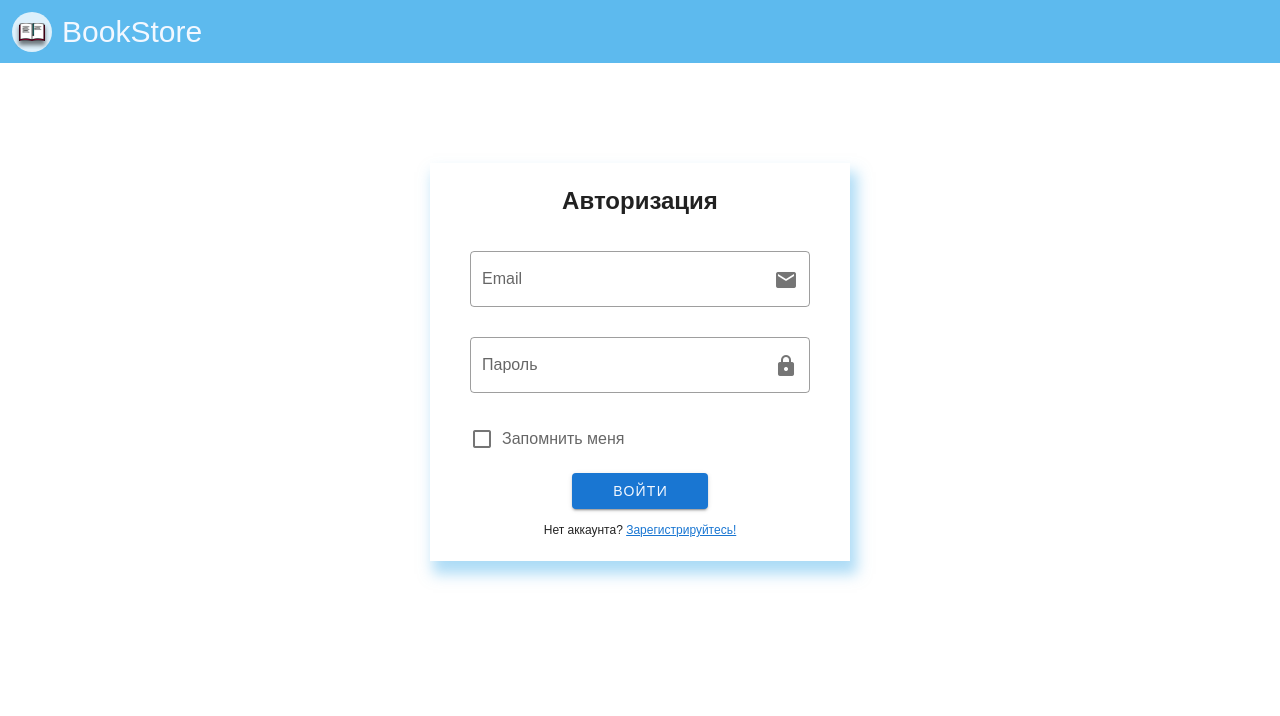
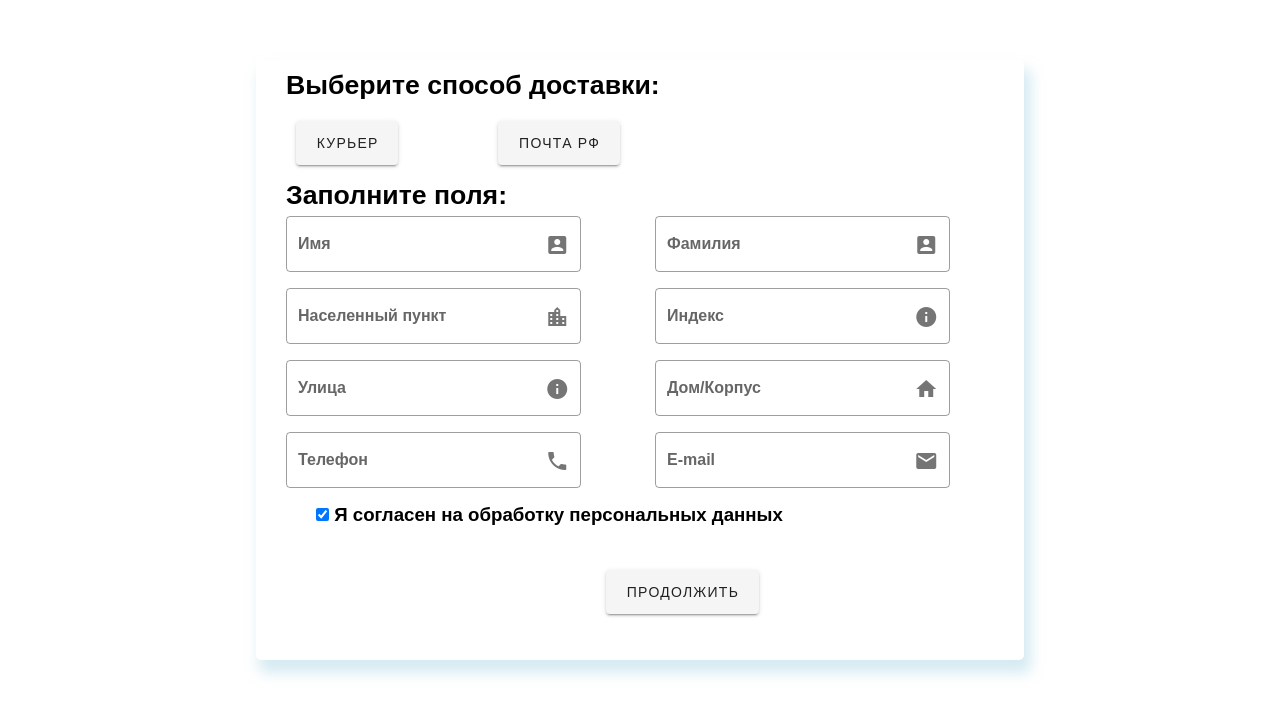
Before and after one commit to feelthemoon/book-store, a Vue app: page / in a window 1280 px wide. Shown: the top 716 px of the page. Built offline with nearby package versions, Linux system fonts and the light colour scheme; no server answers; a web font is replaced by a local one; what v-mask would draw is missing.

Commit message:
feat: enter-order-info

```diff
--- a/src/App.vue
+++ b/src/App.vue
@@ -1,14 +1,17 @@
 <template>
   <div>
-    <component :is="layout"></component>
+    <!-- <component :is="layout"></component> -->
+    <enter-order-info></enter-order-info>
   </div>
 </template>
 
 <script>
 import AuthLayout from "@/layouts/AuthLayout.vue";
+import EnterOrderInfo from './views/EnterOrderInfo.vue';
 export default {
   components: {
     AuthLayout,
+    EnterOrderInfo
   },
   computed: {
     layout() {
--- /dev/null
+++ b/src/views/EnterOrderInfo.vue
@@ -0,0 +1,203 @@
+<template>
+    <div class="grid-container">
+        <div class="main">
+            <div class="dev-method">
+                <span>Выберите способ доставки:</span>
+                <tr></tr>
+                <v-btn elevation="2" large class="btn-courier">
+                    Курьер
+                 </v-btn>
+                 <v-btn elevation="2" large class="btn-pochta">
+                    Почта РФ
+                 </v-btn>
+            </div>
+            <div class="info">
+                    <div class="ent-field">
+                        Заполните поля:
+                    </div>
+                    <tr></tr>
+                    <v-text-field
+                        class="name"
+                        append-icon="mdi-account-box"
+                        type="text"
+                        outlined
+                        label="Имя"
+                        small
+                    ></v-text-field>
+                    <v-text-field
+                        class="surname"
+                        append-icon="mdi-account-box"
+                        type="text"
+                        outlined
+                        label="Фамилия"
+                    ></v-text-field>
+                    <v-text-field
+                        class="punkt"
+                        append-icon="mdi-city"
+                        type="text"
+                        outlined
+                        label="Населенный пункт"
+                    ></v-text-field>
+                    <v-text-field
+                        class="index"
+                        append-icon="mdi-information"
+                        type="text"
+                        outlined
+                        label="Индекс"
+                    ></v-text-field>
+                    <v-text-field
+                        class="street"
+                        append-icon="mdi-information"
+                        type="text"
+                        outlined
+                        label="Улица"
+                    ></v-text-field>
+                    <v-text-field
+                        class="home"
+                        append-icon="mdi-home"
+                        type="text"
+                        outlined
+                        label="Дом/Корпус"
+                    ></v-text-field>
+                    <v-text-field
+                        class="phone"
+                        append-icon="mdi-phone"
+                        type="text"
+                        outlined
+                        label="Телефон"
+                    ></v-text-field>
+                    <v-text-field
+                        class="mail"
+                        append-icon="mdi-email"
+                        type="text"
+                        outlined
+                        label="E-mail"
+                    ></v-text-field>
+                    <div class="check">
+                        <input type="checkbox" id="scales" name="scales"
+                                checked>
+                        <label for="scales"> Я согласен на обработку персональных данных</label>
+                    </div>
+            </div>
+            <div class="proceed">
+                <v-btn elevation="2" large class="btn-proceed" append-icon="mdi-arrow-right">
+                    Продолжить
+                 </v-btn>
+            </div>
+        </div>
+    </div>
+</template>
+<script>
+export default {
+    data() {
+        return{
+
+        }
+    },
+}
+</script>
+<style lang="scss">
+    .grid-container {
+        display: grid;
+        grid-template-columns: 1fr 1fr 1fr 1fr 1fr;
+        grid-template-rows: 10% 600px 10%;
+        gap: 0px 0px;
+        grid-template-areas:
+            ". . . . ."
+            ". main main main ."
+            ". . . . ."
+            ". . . . ."
+            ". . . . .";
+    }
+    .main {
+        grid-area: main;
+        display: flex;
+        border-radius: 5px 5px 5px 5px;
+        box-shadow: 5px 11px 13px 2px rgba(lightBlue,  0.5);
+
+        display: grid;
+        grid-template-columns: 1fr 1fr 1fr 1fr 1fr;
+        grid-template-rows: 10% 10% 1fr 1fr 20%;
+        gap: 0px 0px;
+        grid-template-areas:
+            "dev-method dev-method dev-method dev-method dev-method"
+            "dev-method dev-method dev-method dev-method dev-method"
+            "info info info info info"
+            "info info info info info"
+            "proceed proceed proceed proceed proceed";
+    }
+
+    .dev-method {
+        grid-area: dev-method;
+        margin-left: 30px;
+        margin-top: 10px;
+        font-size: 20pt;
+        font-weight: bold;
+    }
+    .btn-courier{
+        margin-top: 20px;
+        margin-left: 10px;
+    }
+    .btn-pochta{
+        margin-top: 20px;
+        margin-left: 100px;
+    }
+    .info {
+        grid-area: info;
+        font-size: 20pt;
+        font-weight: bold;
+        margin-left: 30px;
+
+        display: grid;
+        grid-template-columns: 1fr 1fr 10% 1fr 1fr 10%;
+        grid-template-rows: 10% 10% 10% 10% 10% 10% 10% 10% 10% 0.8fr;
+        gap: 0px 0px;
+        grid-template-areas:
+            "ent-field ent-field ent-field ent-field ent-field ent-field"
+            "name name . surname surname ."
+            ". . . . . ."
+            "punkt punkt . index index ."
+            ". . . . . ."
+            "street street . home home ."
+            ". . . . . ."
+            "phone phone . mail mail ."
+            ". . . . . ."
+            "check check check check check check";
+    }
+    .ent-field { grid-area: ent-field; }
+    .name {
+        grid-area: name;
+    }
+    .surname {
+        grid-area: surname;
+    }
+    .punkt {
+        grid-area: punkt;
+    }
+    .index {
+        grid-area: index;
+    }
+    .street {
+        grid-area: street;
+    }
+    .home {
+        grid-area: home;
+    }
+    .phone {
+        grid-area: phone;
+    }
+    .mail {
+        grid-area: mail;
+    }
+    .check {
+        grid-area: check;
+        font-size: 14pt;
+        margin-left: 30px;
+    }
+
+    .proceed {
+        grid-area: proceed;
+        margin-top: 30px;
+        margin-left: 350px;
+    }
+</style>
```
